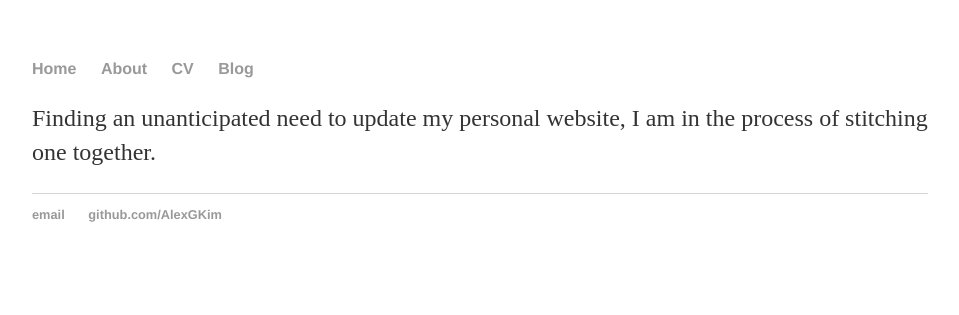
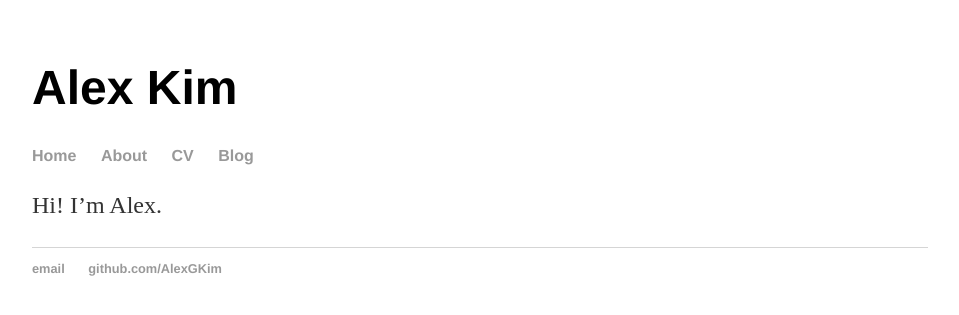
Before and after one commit to AlexGKim/AlexGKim.github.io, a Jekyll site: the page built from index.md, in a window 1280 px wide. Shown: the top 315 px of the page, without its empty margins (160-1119 px from the left). Built offline with Jekyll 4.4.1, drawn with Linux system fonts in a browser that asks for light colours.

Commit message:
playing around

```diff
--- a/_layouts/default.html
+++ b/_layouts/default.html
@@ -6,6 +6,7 @@
 			<link rel="stylesheet" type="text/css" href="/css/main.css">
 		</head>
 		<body>
+			<h1> Alex Kim </h1>
 			<nav>
 	    		<ul>
 	        		<li><a href="/">Home</a></li>
--- a/index.md
+++ b/index.md
@@ -5,7 +5,5 @@
 layout: default
 title: Alex Kim Home
 ---
-<div class="blurb">
-<p>Finding an unanticipated need to update my personal website, I am
-in the process of stitching one together.</p>
-</div>
+
+Hi! I'm Alex.
```
Also changed, not shown: cv.md (+1 -0 lines).
